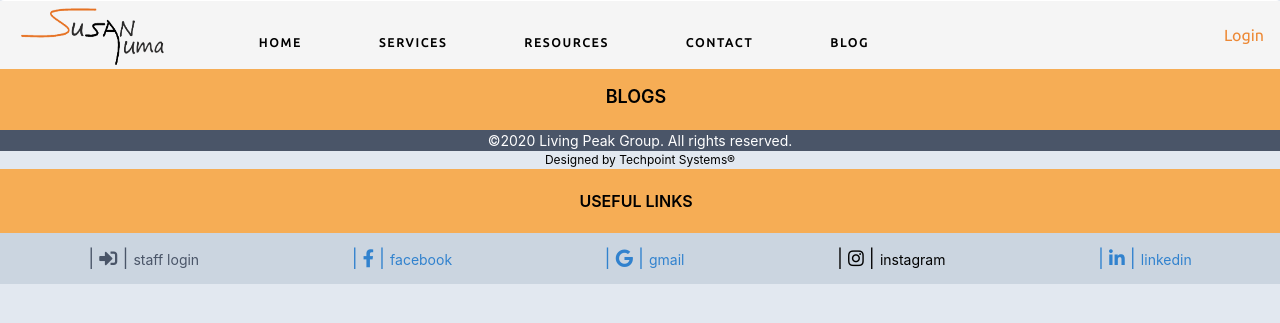
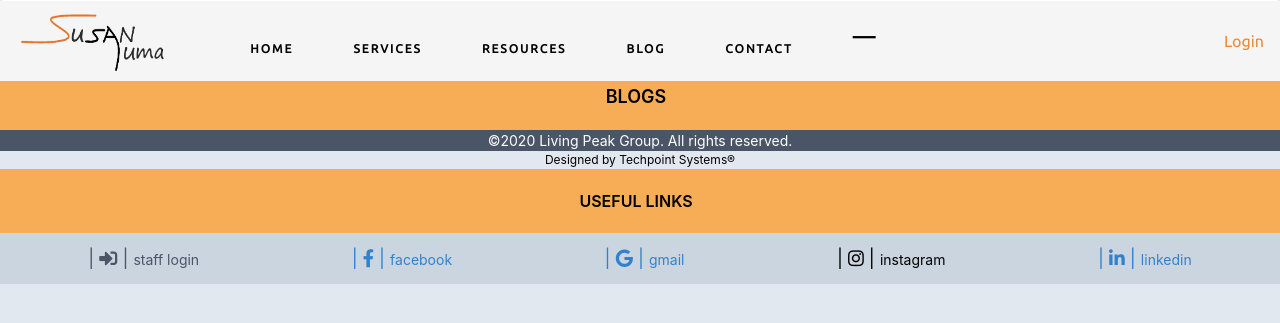
Before and after one commit to jamesmukuya/LPG, a Flask app: page /blog in a window 1280 px wide. Shown: the top 323 px of the page. Run offline with Flask 2, Linux system fonts and the light colour scheme; data that the repository does not hold is empty; parts of the project's set-up code (start-up, migrations or seed data) failed here and were passed over; some libraries are stand-ins or nearby versions.

Commit message:
move blog up,hor bar below

```diff
--- a/main/templates/base/base.html
+++ b/main/templates/base/base.html
@@ -63,8 +63,9 @@
         <button class="nav_btn"><a href="{{url_for('testimony.add_testimony')}}">ADD TESTIMONY</a></button>
         {% endif %}
         <button class="nav_btn"><a href="{{url_for('resources.resources_page')}}">RESOURCES</a></button>
+        <button class="nav_btn"><a href="{{url_for('blog.blog_page')}}">BLOG</a></button>
         <button class="nav_btn"><a href="{{url_for('contact.contact_page')}}">CONTACT</a></button>
-        <button class="nav_btn"><a href="{{url_for('blog.blog_page')}}">BLOG</a></button>
+        <div class="mb-3">&HorizontalLine;</div>
       </div>
       <div class="flex justify-end w-1/2">
         <div id="navBurger" class="burger">
```
